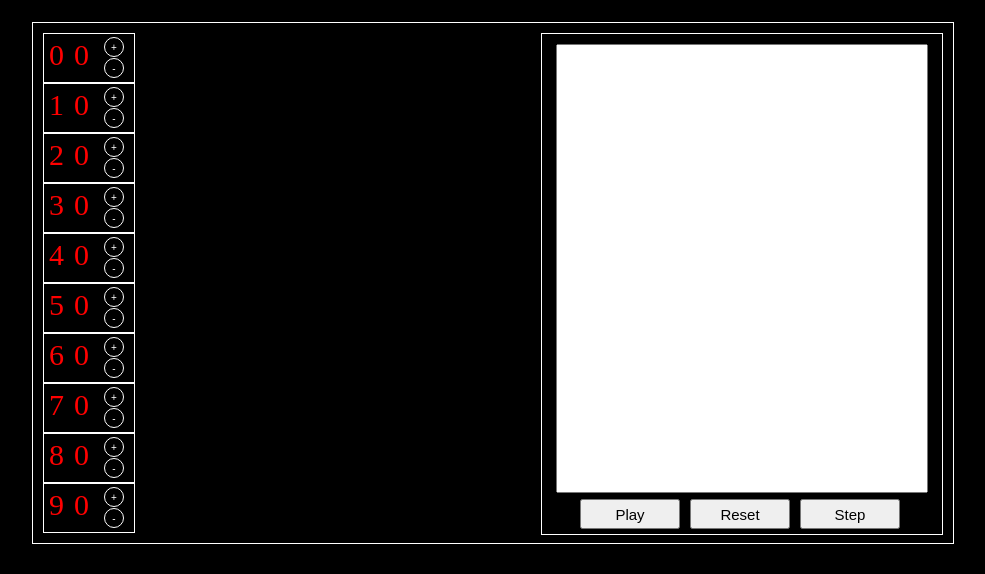
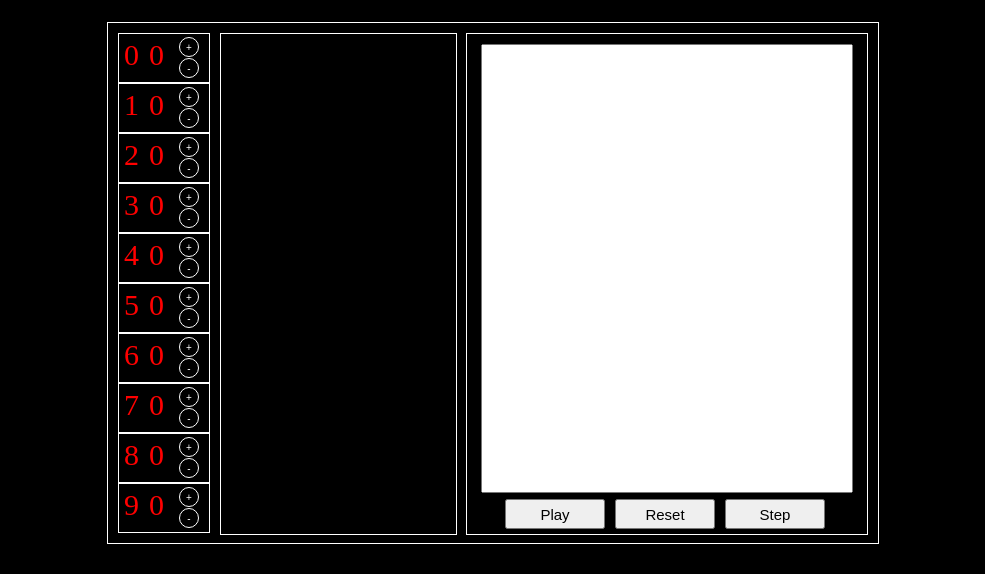
Before and after one commit to ben-tanen/rodrego, a plain HTML site: page index.html in a window 1280 px wide. Shown: the part 58-632 px from the top of the page, without its empty margins (152-1137 px from the left). Drawn offline with nearby package versions, Linux system fonts and the light colour scheme.

Commit message:
added cmd_display box

```diff
--- a/index.html
+++ b/index.html
@@ -77,6 +77,9 @@
 					<button class='deb'>-</button>
 				</li>
 			</ul>
+			<div class='cmd_display'>
+
+			</div>
 		</div>
 
 		<div class='input'>
--- a/style.css
+++ b/style.css
@@ -25,15 +25,15 @@ a {
 
 .main {
 	position: relative;
-	width: 900px;
+	width: 750px;
 	margin: auto;
 	border: 1px white solid;
 	padding: 10px 10px 10px 10px;
 }
 
 .display {
-	width: 500px;
-	background-color: black;
+	position: relative;
+	width: 350px;
 }
 
 #boxes li {
@@ -77,6 +77,15 @@ a {
 	top: 24px;
 }
 
+.cmd_display {
+	position: absolute;
+	top: 0;
+	right: 11px;
+	width: 235px;
+	height: 500px;
+	border: 1px solid white;
+}
+
 .input {
 	position: absolute;
 	top: 10px;
```
